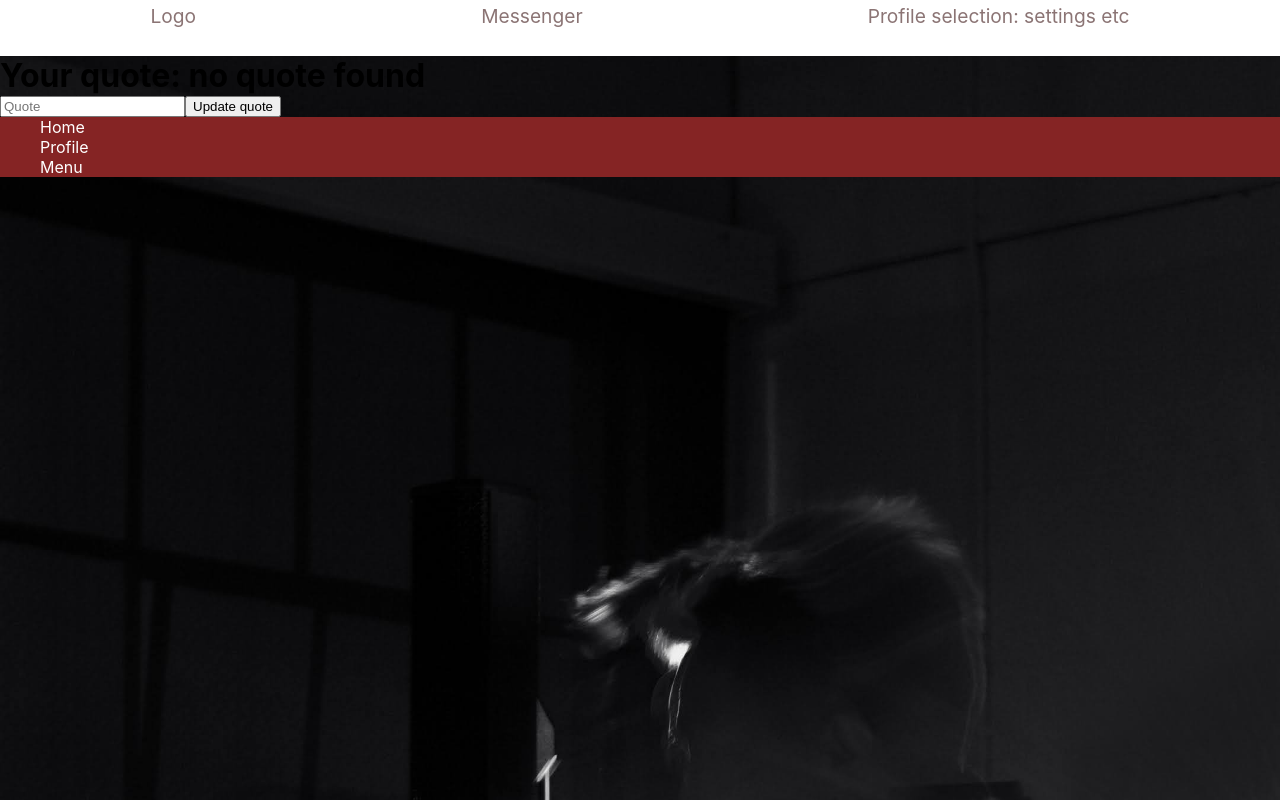
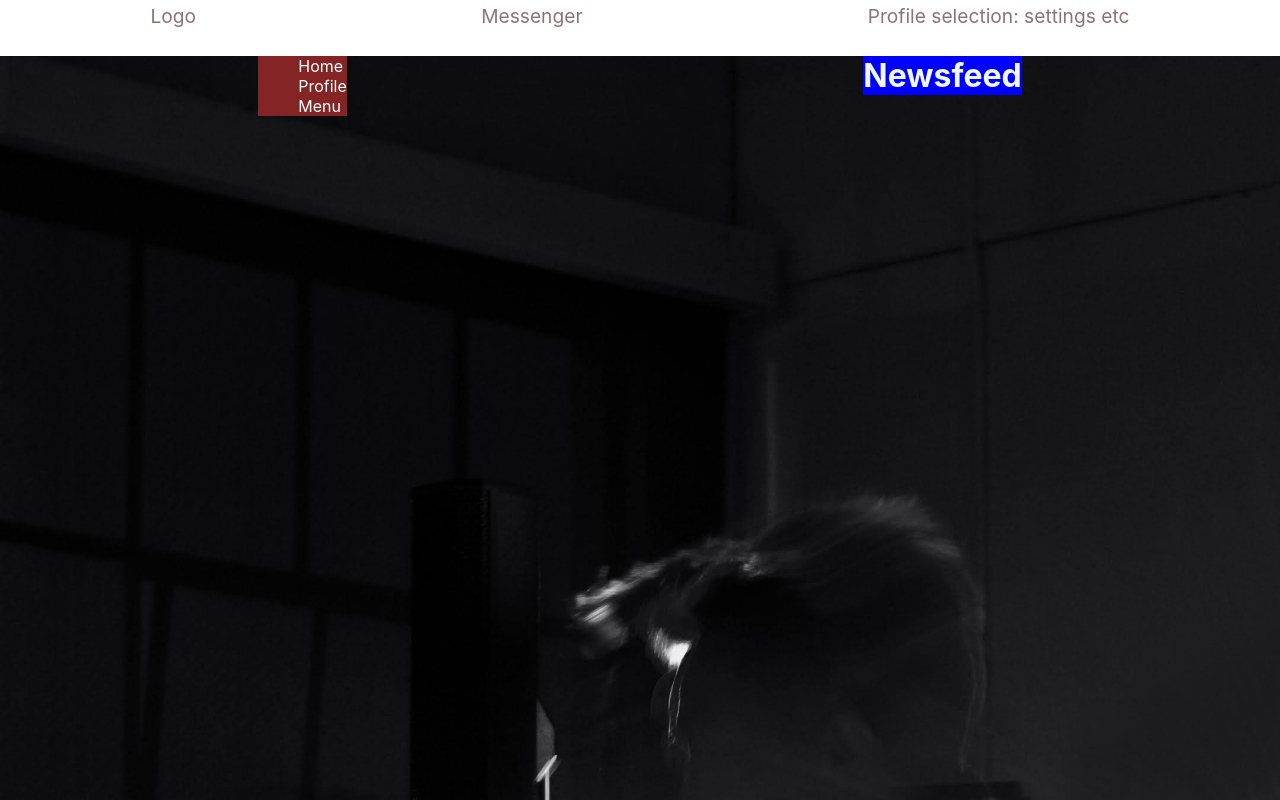
Before and after one commit to HirotheChamp/FirstRate, a React (Create React App) app in the folder client/: page /dashboard in a window 1280 px wide. Built offline with nearby package versions, Linux system fonts and the light colour scheme.

Commit message:
started on dashboard with structuring the layout.

```diff
--- a/client/src/App.js
+++ b/client/src/App.js
@@ -3,7 +3,7 @@ import './App.css'
 import {BrowserRouter, Switch, Route} from 'react-router-dom'
 import Login from './components/LoginRegistration/Login'
 import Register from './components/LoginRegistration/Register'
-import Dashboard from './pages/Dashboard'
+import Dashboard from './pages/Dashboard/Dashboard'
 import LandingPage from './pages/LandingPage/LandingPage'
 
 function App() {
--- a/client/src/components/LoginRegistration/Login.jsx
+++ b/client/src/components/LoginRegistration/Login.jsx
@@ -66,10 +66,10 @@ console.log(data)
   <span id='underline'></span>
 
    <div className='button-section'>
-<button className='new-account'>
 
-    <Link to="/register">Create new account</Link>
-    </button>
+
+    <Link to="/register"><button className='new-account'>Create new account</button></Link>
+
     </div>
     </div>
   )
--- a/client/src/components/LoginRegistration/LoginReg.css
+++ b/client/src/components/LoginRegistration/LoginReg.css
@@ -88,6 +88,7 @@ form .input-field {
 /* button section */
 .button-section {
     padding-top: 10px;
+
 }
 
 
@@ -98,11 +99,13 @@ form .input-field {
     border-color:  rgb(50, 226, 50);
     width: 100%;
     height: 40px;
-
+    color: white;
+    cursor: pointer;
 }
 
 .button-section button:hover {
     background-color: rgb(36, 197, 36)
+
 }
 
 .login-button,
--- /dev/null
+++ b/client/src/components/Newsfeed/Newsfeed.css
@@ -0,0 +1,8 @@
+.newsfeed-container h1 {
+    color: aliceblue;
+}
+
+.newsfeed-container {
+    background-color: blue;
+
+}
--- /dev/null
+++ b/client/src/components/Newsfeed/Newsfeed.jsx
@@ -0,0 +1,12 @@
+import React from 'react'
+import './Newsfeed.css'
+
+const Newsfeed = () => {
+  return (
+    <div className='newsfeed-container'>
+    <h1>Newsfeed</h1>
+    </div>
+  )
+}
+
+export default Newsfeed
--- a/client/src/pages/Dashboard.jsx
+++ /dev/null
@@ -1,95 +0,0 @@
-import React, { useEffect, useState } from 'react'
-import jwt from 'jsonwebtoken'
-import { useHistory } from 'react-router-dom'
-import Navbar from '../components/Navbar/Navbar'
-import Sidebar from '../components/Sidebar/Sidebar'
-
-const Dashboard = () => {
-const [quote, setQuote] = useState('')
-const [tempQuote, setTempQuote] = useState('')
-  const history = useHistory()
-
-
-
-
-
-async function populateQuote() {
- const req = await fetch('http://localhost:8000/api/quote', {
-  headers: {
-    'x-access-token': localStorage.getItem('token'),
-  },
- })
-
-const data = await req.json()
-if (data.status === 'ok') {
-  setQuote(data.quote)
-} else {
-  alert(data.error)
-}
-}
-
-useEffect(() => {
-    const token = localStorage.getItem('token')
-    if (token) {
-      const user = jwt.decode(token)
-      if (!user) {
-        localStorage.removeItem('token')
-        history.replace('/login')
-      } else {
-        populateQuote()
-      }
-    }
-  }, [])
-
-
-  async function updateQuote(event) {
-event.preventDefault()
-
-    const req = await fetch('http://localhost:8000/api/quote', {
-      method: 'POST',
-  headers: {
-    'Content-Type' : 'application/json',
-    'x-access-token': localStorage.getItem('token'),
-  },
-  body: JSON.stringify({
-quote: tempQuote,
-  }),
- })
-
-const data = await req.json()
-if (data.status === 'ok') {
-
-  setQuote(tempQuote)
-  setTempQuote('')
-} else {
-  alert(data.error)
-}
-  }
-
-
-  return (
-    <div>
-      <div className='navbar'>
-      <Navbar/>
-      </div>
-
-    <h1>Your quote: {quote || "no quote found"}</h1>
-
-    <form onSubmit={updateQuote}>
-      <input
-      type="text"
-      placeholder="Quote"
-      value={tempQuote}
-      onChange={(e) => setTempQuote(e.target.value)}
-      />
-      <input type="submit" value="Update quote"/>
-    </form>
-
-<div className='sidebar'>
-    <Sidebar/>
-    </div>
-    </div>
-  )
-}
-
-export default Dashboard
--- /dev/null
+++ b/client/src/pages/Dashboard/Dashboard.css
@@ -0,0 +1,5 @@
+.dashboard {
+    display: flex;
+
+
+}
--- /dev/null
+++ b/client/src/pages/Dashboard/Dashboard.jsx
@@ -0,0 +1,102 @@
+import React, { useEffect, useState } from 'react'
+import jwt from 'jsonwebtoken'
+import { useHistory } from 'react-router-dom'
+import Navbar from '../../components/Navbar/Navbar'
+import Sidebar from '../../components/Sidebar/Sidebar'
+import Newsfeed from '../../components/Newsfeed/Newsfeed'
+import './Dashboard.css'
+
+const Dashboard = () => {
+const [quote, setQuote] = useState('')
+const [tempQuote, setTempQuote] = useState('')
+  const history = useHistory()
+
+
+
+
+
+async function populateQuote() {
+ const req = await fetch('http://localhost:8000/api/quote', {
+  headers: {
+    'x-access-token': localStorage.getItem('token'),
+  },
+ })
+
+const data = await req.json()
+if (data.status === 'ok') {
+  setQuote(data.quote)
+} else {
+  alert(data.error)
+}
+}
+
+useEffect(() => {
+    const token = localStorage.getItem('token')
+    if (token) {
+      const user = jwt.decode(token)
+      if (!user) {
+        localStorage.removeItem('token')
+        history.replace('/login')
+      } else {
+        populateQuote()
+      }
+    }
+  }, [])
+
+
+  async function updateQuote(event) {
+event.preventDefault()
+
+    const req = await fetch('http://localhost:8000/api/quote', {
+      method: 'POST',
+  headers: {
+    'Content-Type' : 'application/json',
+    'x-access-token': localStorage.getItem('token'),
+  },
+  body: JSON.stringify({
+quote: tempQuote,
+  }),
+ })
+
+const data = await req.json()
+if (data.status === 'ok') {
+
+  setQuote(tempQuote)
+  setTempQuote('')
+} else {
+  alert(data.error)
+}
+  }
+
+
+  return (
+
+      <><div className='navbar'>
+      <Navbar />
+    </div>
+    {/* <h1>Your quote: {quote || "no quote found"}</h1>
+
+        <form onSubmit={updateQuote}>
+          <input
+            type="text"
+            placeholder="Quote"
+            value={tempQuote}
+            onChange={(e) => setTempQuote(e.target.value)} />
+          <input type="submit" value="Update quote" />
+        </form> */}
+        <div className='dashboard'>
+        <div className='sidebar'>
+          <Sidebar />
+        </div>
+
+
+        <div className='newsfeed'>
+          <Newsfeed />
+        </div>
+
+
+      </div></>
+  )
+}
+
+export default Dashboard
```
